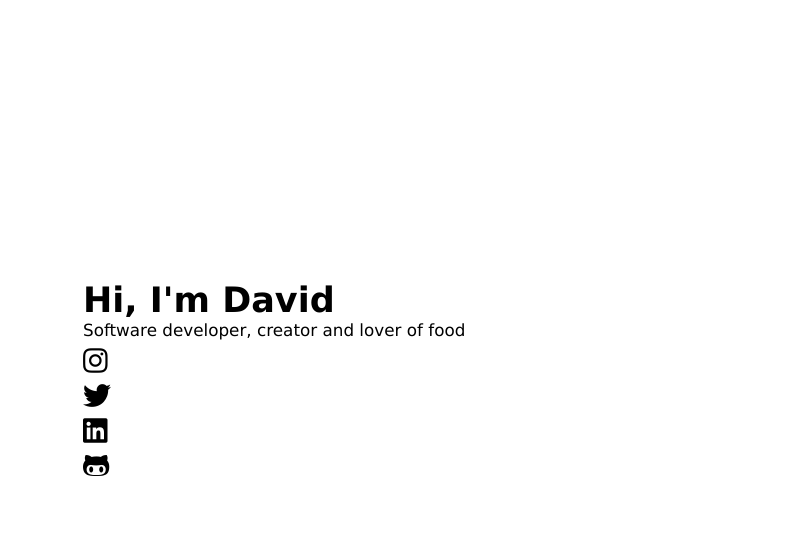
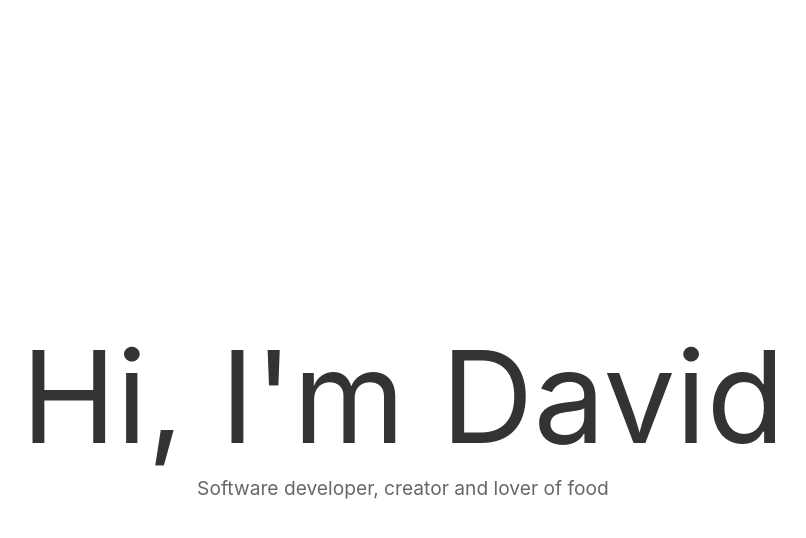
Before and after one commit to dajomareyes/personal-website, a Node server app: page / in a window 1280 px wide; the page is wider, and only the part inside the window is pictured. Shown: the top 538 px of that part, without its empty margins (237-1043 px from the left). Run offline with Node 20, Linux system fonts and the light colour scheme; some libraries are stand-ins or nearby versions.

Commit message:
change to scss

```diff
--- a/app.js
+++ b/app.js
@@ -22,7 +22,7 @@ app.use(cookieParser());
 app.use(sassMiddleware({
   src: path.join(__dirname, 'public'),
   dest: path.join(__dirname, 'public'),
-  indentedSyntax: true, // true = .sass and false = .scss
+  indentedSyntax: false, // true = .sass and false = .scss
   sourceMap: true
 }));
 app.use(express.static(path.join(__dirname, 'public')));
--- a/public/stylesheets/style.css
+++ b/public/stylesheets/style.css
@@ -1,6 +1,5 @@
 html, body {
-  margin: 0;
-  font: 14px "Lucida Grande", Helvetica, Arial, sans-serif; }
+  margin: 0; }
 
 a {
   text-decoration: none;
@@ -10,14 +9,16 @@ a {
 div#greeting-container {
   position: absolute;
   width: 100%;
-  height: 200px;
-  top: 50%;
-  left: 25%;
-  margin-top: -120px; }
+  top: 40%; }
 
 h1#greeting-text {
-  margin: 0;
-  font-size: 2.5em; }
+  margin: 0; }
+  @media screen and (min-width: 1024px) {
+    h1#greeting-text {
+      font-size: 5vw; } }
+  @media screen and (min-width: 320px) {
+    h1#greeting-text {
+      font-size: 10vw; } }
 
 p#greeting-description {
   margin: 0;
@@ -29,11 +30,8 @@ p#greeting-description {
   width: 100%; }
 
 .social-link {
-  padding-left: 0;
-  -moz-transition: all 1.5s ease;
-  -o-transition: all 1.5s ease;
-  -webkit-transition: all 1.5s ease;
-  transition: all 1.5s ease; }
+  width: 50%;
+  padding-left: 0; }
   .social-link:hover {
     padding-left: 300px; }
 
--- a/views/index.pug
+++ b/views/index.pug
@@ -1,14 +1,14 @@
 extends layout
 
 block content
-	div#greeting-container
+	div#greeting-container.uk-text-center
 		h1#greeting-text Hi, I'm David
 		p#greeting-description Software developer, creator and lover of food
-		a.social-link(href="/" target="_blank")
-			i.social-icon.fab.fa-instagram
-		a.social-link(href="/" target="_blank")
-			i.social-icon.fab.fa-twitter
-		a.social-link(href="/" target="_blank")
-			i.social-icon.fab.fa-linkedin
-		a.social-link(href="/" target="_blank")
-			i.social-icon.fab.fa-github-alt
+		//- a.social-link(href="/" target="_blank")
+		//- 	i.social-icon.fab.fa-instagram
+		//- a.social-link(href="/" target="_blank")
+		//- 	i.social-icon.fab.fa-twitter
+		//- a.social-link(href="/" target="_blank")
+		//- 	i.social-icon.fab.fa-linkedin
+		//- a.social-link(href="/" target="_blank")
+		//- 	i.social-icon.fab.fa-github-alt
--- a/views/layout.pug
+++ b/views/layout.pug
@@ -3,7 +3,8 @@ html
 	head
 		title= title
 		link(rel='stylesheet', href='/stylesheets/style.css')
-		link(rel="stylesheet" href="https://use.fontawesome.com/releases/v5.4.1/css/all.css" integrity="sha384-5sAR7xN1Nv6T6+dT2mhtzEpVJvfS3NScPQTrOxhwjIuvcA67KV2R5Jz6kr4abQsz" crossorigin="anonymous")
+		link(rel='stylesheet' href='https://use.fontawesome.com/releases/v5.4.1/css/all.css' integrity='sha384-5sAR7xN1Nv6T6+dT2mhtzEpVJvfS3NScPQTrOxhwjIuvcA67KV2R5Jz6kr4abQsz' crossorigin='anonymous')
+		link(rel='stylesheet' href='https://cdnjs.cloudflare.com/ajax/libs/uikit/3.0.0-rc.22/css/uikit.min.css')
 	body
 		header
 		block content
```
Also changed, not shown: public/stylesheets/_transition.sass (deleted, +0 -29 lines), public/stylesheets/style.sass (deleted, +0 -44 lines), public/stylesheets/style.scss (added, +51 -0 lines), 2 other files.
